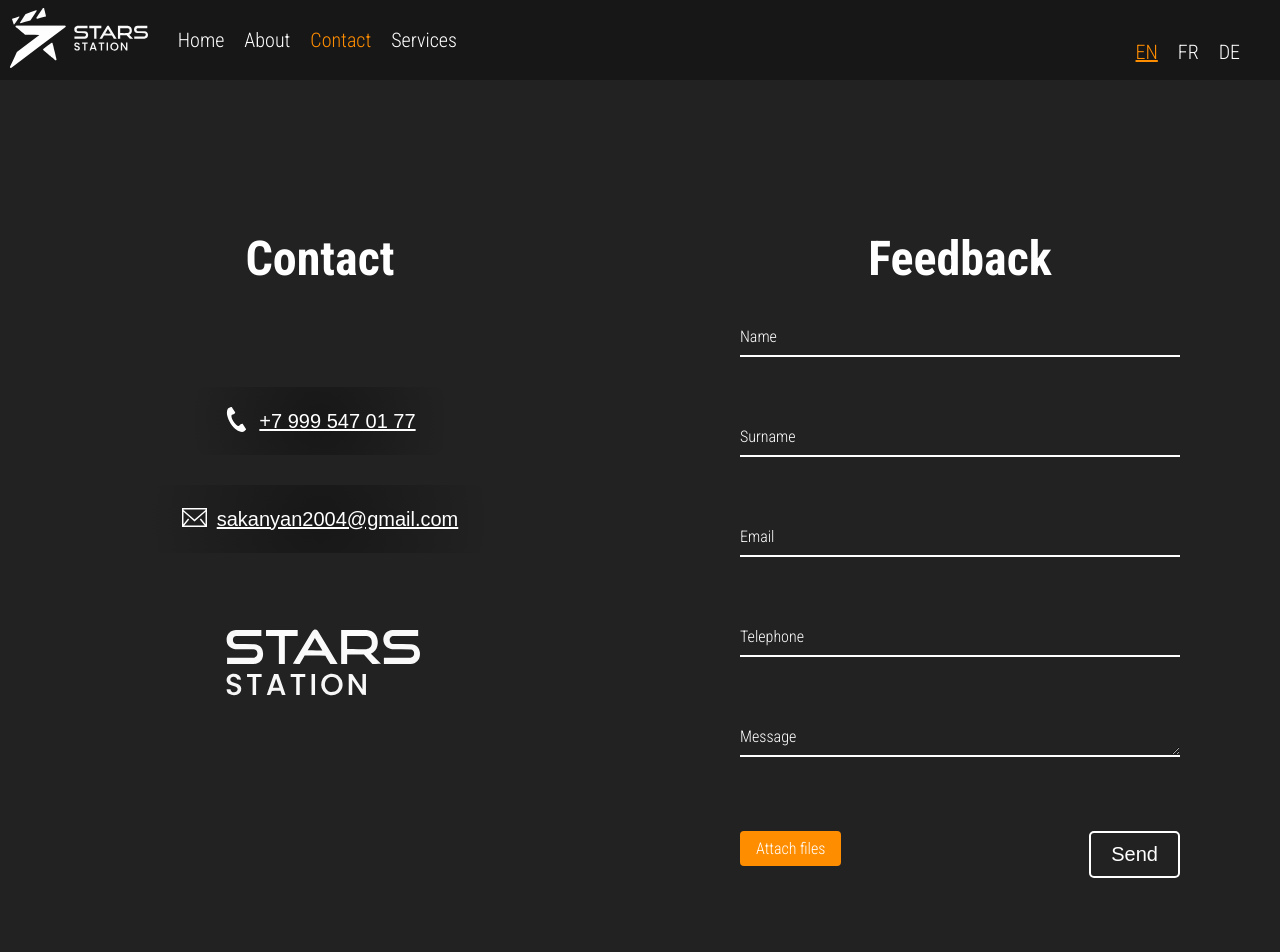
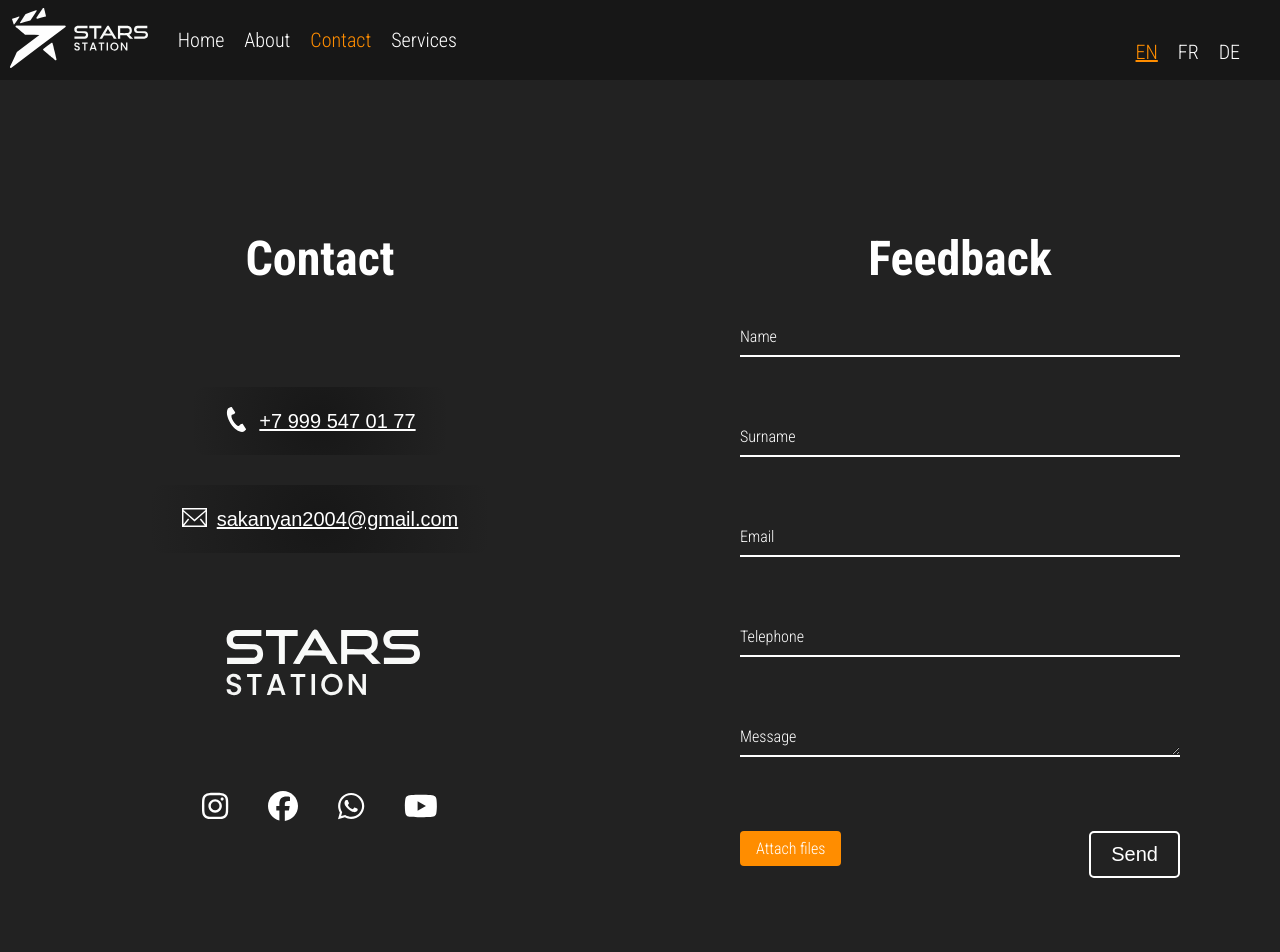
Before and after one commit to ArmenSakanian/starsstation, a Vue app: page /Contact in a window 1280 px wide. Shown: the top 952 px of the page. Built offline with nearby package versions, Linux system fonts and the light colour scheme; no server answers.

Commit message:
full work

```diff
--- a/package.json
+++ b/package.json
@@ -10,9 +10,8 @@
   "dependencies": {
     "@fortawesome/fontawesome-svg-core": "^6.5.2",
     "@fortawesome/free-brands-svg-icons": "^6.5.2",
-    "@fortawesome/free-solid-svg-icons": "^6.5.2",
     "@fortawesome/vue-fontawesome": "^3.0.8",
-    "axios": "^1.6.8",
+    "axios": "^1.7.2",
     "core-js": "^3.8.3",
     "sweetalert2": "^11.11.0",
     "vue": "^3.2.13",
--- a/src/Page/ContactPage.vue
+++ b/src/Page/ContactPage.vue
@@ -24,10 +24,13 @@
             <img src="@/assets/logo/Logo-text_white.svg" alt="Logo">
           </div>
           <div class="social">
-            <li><a href="https://www.youtube.com/"><i class="fa-brands fa-instagram"></i></a> </li>
-            <li><a href="https://www.youtube.com/"><i class="fa-brands fa-facebook"></i></a> </li>
-            <li><a href="https://www.youtube.com/"><i class="fa-brands fa-youtube"></i></a> </li>
-            <li><a href="https://www.youtube.com/"><i class="fa-brands fa-whatsapp"></i></a> </li>
+            <li><a href="https://www.instagram.com/starsstationstudio?igsh=cDdmczIxc2ljMzJq"><font-awesome-icon
+                :icon="['fab', 'instagram']" class="custom-icon instagram-icon" /></a></li>
+          <li><a href="#"><font-awesome-icon :icon="['fab', 'facebook']" class="custom-icon facebook-icon" /></a></li>
+          <li><a href="https://wa.me/41779441743"><font-awesome-icon :icon="['fab', 'whatsapp']"
+                class="custom-icon whatsapp-icon" /></a></li>
+          <li><a href="https://www.youtube.com/@StarsStationStudio"><font-awesome-icon :icon="['fab', 'youtube']"
+                class="custom-icon youtube-icon" /></a></li>
           </div>
         </div>
       </div>
```
Also changed, not shown: src/router.js (+10 -9 lines), 1 other file (tests, documents, lock files or other folders).
